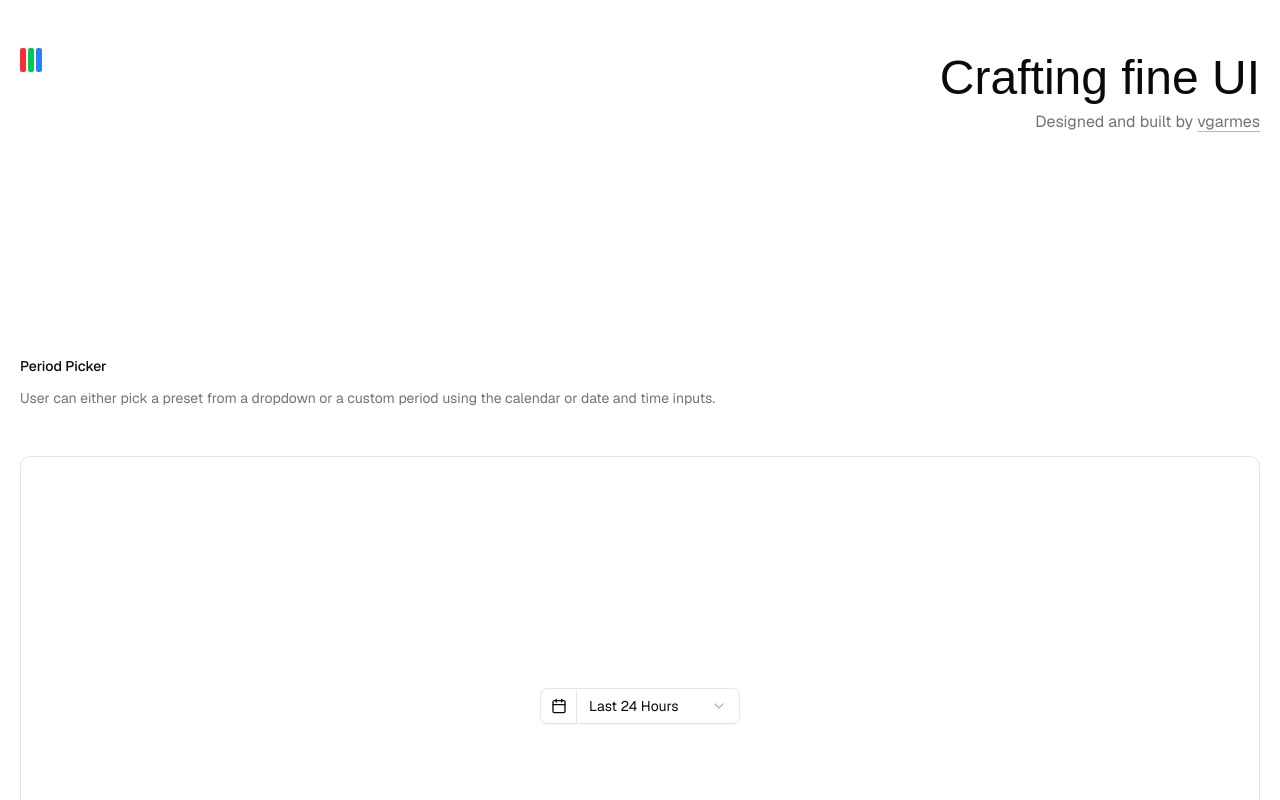
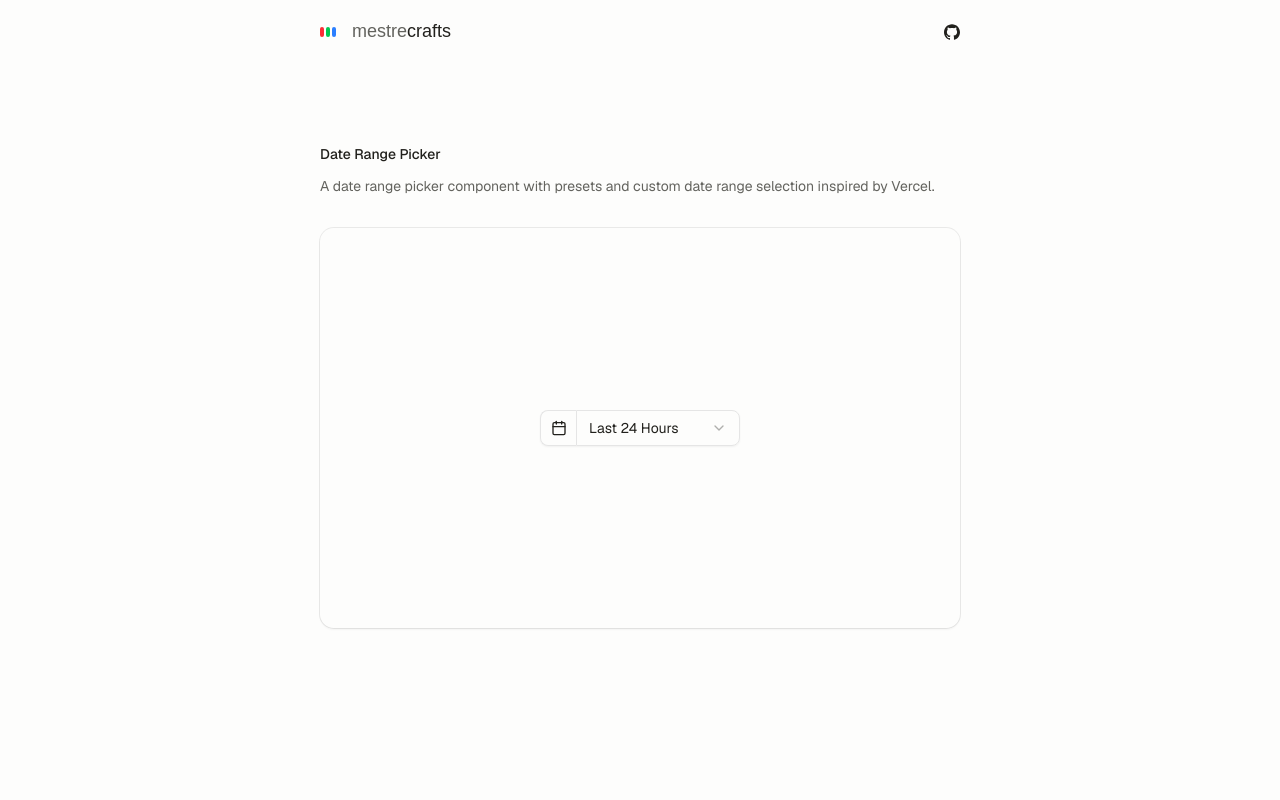
Before and after one commit to vgarmes/ui-lab, a Next.js app: page / in a window 1280 px wide. Shown: the top 800 px of the page. Built offline with nearby package versions, Linux system fonts and the light colour scheme; a web font is replaced by a local one.

Commit message:
feat: layout

```diff
--- a/src/app/layout.tsx
+++ b/src/app/layout.tsx
@@ -32,7 +32,7 @@ export default function RootLayout({
   return (
     <html lang="en" suppressHydrationWarning>
       <body
-        className={`${geistSans.variable} ${geistMono.variable} ${serif.variable} antialiased`}
+        className={`${geistSans.variable} ${geistMono.variable} ${serif.variable} bg-background text-foreground antialiased`}
       >
         <ThemeProvider
           attribute="class"
@@ -40,7 +40,11 @@ export default function RootLayout({
           enableSystem
           disableTransitionOnChange
         >
-          {children}
+          <div className="px-6">
+            <main className="mx-auto flex min-h-[calc(100dvh_-_var(--footer-height))] max-w-(--content-width) flex-col">
+              {children}
+            </main>
+          </div>
         </ThemeProvider>
       </body>
     </html>
--- a/src/app/page.tsx
+++ b/src/app/page.tsx
@@ -2,6 +2,7 @@
 
 import DateRangePicker from "@/components/date-range-picker";
 import { Preset } from "@/components/date-range-picker/types";
+import Preview from "@/components/preview";
 import { roundToNearestHours, subDays, subHours } from "date-fns";
 import { useState } from "react";
 import type { DateRange } from "react-day-picker";
@@ -39,38 +40,42 @@ export default function Home() {
   });
 
   return (
-    <div className="pt:10 flex max-w-7xl flex-col items-center justify-center gap-20 p-5 md:mx-auto md:gap-56 md:p-5 md:pt-12">
-      <header className="flex w-full items-start justify-between">
+    <div className="flex max-w-7xl flex-col items-center justify-center gap-20">
+      <header className="flex h-16 w-full items-center gap-4">
         <div className="flex items-center gap-0.5">
-          <span className="h-6 w-1.5 rounded-xs bg-red-500"></span>
-          <span className="h-6 w-1.5 rounded-xs bg-green-500"></span>
-          <span className="h-6 w-1.5 rounded-xs bg-blue-500"></span>
+          <span className="h-2.5 w-1 rounded-xs bg-red-500"></span>
+          <span className="h-2.5 w-1 rounded-xs bg-green-500"></span>
+          <span className="h-2.5 w-1 rounded-xs bg-blue-500"></span>
         </div>
-        <div className="text-light-1000 selection:bg-light-accent selection:text-light-200 dark:text-dark-1000 dark:selection:bg-dark-accent dark:selection:text-dark-200 md:w-h2container flex w-10/12 flex-col gap-1 text-right leading-tight">
-          <h1 className="w-full text-right font-serif text-4xl leading-tight md:text-5xl">
-            Crafting fine UI
-          </h1>
-          <div className="text-muted-foreground font-sans">
-            Designed and built by{" "}
-            <a
-              href="https://vgarmes.github.io/"
-              className="decorati decoration-muted-foreground/50 hover:decoration-muted-foreground underline underline-offset-4 transition-colors"
-            >
-              vgarmes
-            </a>
-          </div>
-        </div>
+
+        <h1 className="text-muted-foreground mb-0.5 grow font-serif text-lg leading-none">
+          mestre<span className="text-foreground">crafts</span>
+        </h1>
+        <a href="https://github.com/vgarmes/ui-lab/">
+          <svg
+            role="img"
+            viewBox="0 0 24 24"
+            xmlns="http://www.w3.org/2000/svg"
+            className="size-4"
+          >
+            <title>GitHub</title>
+            <path
+              fill="currentColor"
+              d="M12 .297c-6.63 0-12 5.373-12 12 0 5.303 3.438 9.8 8.205 11.385.6.113.82-.258.82-.577 0-.285-.01-1.04-.015-2.04-3.338.724-4.042-1.61-4.042-1.61C4.422 18.07 3.633 17.7 3.633 17.7c-1.087-.744.084-.729.084-.729 1.205.084 1.838 1.236 1.838 1.236 1.07 1.835 2.809 1.305 3.495.998.108-.776.417-1.305.76-1.605-2.665-.3-5.466-1.332-5.466-5.93 0-1.31.465-2.38 1.235-3.22-.135-.303-.54-1.523.105-3.176 0 0 1.005-.322 3.3 1.23.96-.267 1.98-.399 3-.405 1.02.006 2.04.138 3 .405 2.28-1.552 3.285-1.23 3.285-1.23.645 1.653.24 2.873.12 3.176.765.84 1.23 1.91 1.23 3.22 0 4.61-2.805 5.625-5.475 5.92.42.36.81 1.096.81 2.22 0 1.606-.015 2.896-.015 3.286 0 .315.21.69.825.57C20.565 22.092 24 17.592 24 12.297c0-6.627-5.373-12-12-12"
+            />
+          </svg>
+        </a>
       </header>
       <main className="w-full space-y-12">
-        <div className="relative flex w-full flex-col items-start gap-12 font-sans">
+        <div className="relative flex w-full flex-col items-start font-sans">
           <div className="w-full space-y-3">
-            <h2 className="text-sm font-medium">Period Picker</h2>
+            <h2 className="text-sm font-medium">Date Range Picker</h2>
             <p className="text-muted-foreground text-sm">
-              User can either pick a preset from a dropdown or a custom period
-              using the calendar or date and time inputs.
+              A date range picker component with presets and custom date range
+              selection inspired by Vercel.
             </p>
           </div>
-          <div className="border-light-border dark:border-dark-border flex h-[500px] w-full items-center justify-center rounded-lg border">
+          <Preview>
             <DateRangePicker
               value={range}
               onValueChange={(range) => {
@@ -79,7 +84,7 @@ export default function Home() {
               }}
               presets={presets}
             />
-          </div>
+          </Preview>
         </div>
       </main>
     </div>
--- /dev/null
+++ b/src/components/preview.tsx
@@ -0,0 +1,12 @@
+interface Props {
+  children?: React.ReactNode;
+}
+function Preview({ children }: Props) {
+  return (
+    <div className="relative z-0 mx-[-25px] my-8 flex h-[400px] w-[calc(100%_+_50px)] items-center justify-center border-t border-b bg-(--ds-background-demo) sm:mx-0 sm:w-full sm:rounded-xl sm:border-r sm:border-l sm:border-none sm:shadow-(--ds-shadow-border-small)">
+      {children}
+    </div>
+  );
+}
+
+export default Preview;
--- a/src/styles/globals.css
+++ b/src/styles/globals.css
@@ -1,13 +1,11 @@
 @import "tailwindcss";
 @import "tw-animate-css";
-
-@import "./vercel.css";
 
 @custom-variant dark (&:is(.dark *));
 
 @theme inline {
-  --color-background: var(--background);
-  --color-foreground: var(--foreground);
+  --color-background: var(--ds-gray-100);
+  --color-foreground: var(--ds-gray-1200);
   --font-sans: var(--font-geist-sans);
   --font-mono: var(--font-geist-mono);
   --font-serif: var(--font-dm-serif);
@@ -30,7 +28,7 @@
   --color-destructive: var(--destructive);
   --color-accent-foreground: var(--accent-foreground);
   --color-accent: var(--accent);
-  --color-muted-foreground: var(--muted-foreground);
+  --color-muted-foreground: var(--ds-gray-1100);
   --color-muted: var(--muted);
   --color-secondary-foreground: var(--secondary-foreground);
   --color-secondary: var(--secondary);
@@ -48,8 +46,6 @@
 
 :root {
   --radius: 0.625rem;
-  --background: oklch(1 0 0);
-  --foreground: oklch(0.145 0 0);
   --card: oklch(1 0 0);
   --card-foreground: oklch(0.145 0 0);
   --popover: oklch(1 0 0);
@@ -59,7 +55,6 @@
   --secondary: oklch(0.97 0 0);
   --secondary-foreground: oklch(0.205 0 0);
   --muted: oklch(0.97 0 0);
-  --muted-foreground: oklch(0.556 0 0);
   --accent: oklch(0.97 0 0);
   --accent-foreground: oklch(0.205 0 0);
   --destructive: oklch(0.577 0.245 27.325);
@@ -79,11 +74,40 @@
   --sidebar-accent-foreground: oklch(0.205 0 0);
   --sidebar-border: oklch(0.922 0 0);
   --sidebar-ring: oklch(0.708 0 0);
+  --content-width: 640px;
+  --ds-gray-100: #fdfdfc;
+  --ds-gray-200: #f9f9f8;
+  --ds-gray-300: #f1f0ef;
+  --ds-gray-400: #e9e8e6;
+  --ds-gray-500: #e2e1de;
+  --ds-gray-600: #dad9d6;
+  --ds-gray-700: #cfceca;
+  --ds-gray-800: #bcbbb5;
+  --ds-gray-900: #8d8d86;
+  --ds-gray-1000: #82827c;
+  --ds-gray-1100: #63635e;
+  --ds-gray-1200: #21201c;
+  --ds-gray-alpha-100: #00000003;
+  --ds-gray-alpha-200: #00000006;
+  --ds-gray-alpha-300: #0000000f;
+  --ds-gray-alpha-400: #00000017;
+  --ds-gray-alpha-500: #0000001f;
+  --ds-gray-alpha-600: #00000026;
+  --ds-gray-alpha-700: #00000031;
+  --ds-gray-alpha-800: #00000044;
+  --ds-gray-alpha-900: #00000072;
+  --ds-gray-alpha-1000: #0000007c;
+  --ds-gray-alpha-1100: #0000009b;
+  --ds-gray-alpha-1200: #000000df;
+  --ds-focus-border:
+    0 0 0 1px var(--ds-gray-alpha-600), 0px 0px 0px 4px #00000029;
+  --ds-shadow-border: 0 0 0 1px rgba(0, 0, 0, 0.08);
+  --ds-shadow-small: 0px 2px 2px rgba(0, 0, 0, 0.04);
+  --ds-shadow-border-small: var(--ds-shadow-border), var(--ds-shadow-small);
+  --ds-background-preview: white;
 }
 
 .dark {
-  --background: oklch(0.145 0 0);
-  --foreground: oklch(0.985 0 0);
   --card: oklch(0.205 0 0);
   --card-foreground: oklch(0.985 0 0);
   --popover: oklch(0.205 0 0);
@@ -93,7 +117,6 @@
   --secondary: oklch(0.269 0 0);
   --secondary-foreground: oklch(0.985 0 0);
   --muted: oklch(0.269 0 0);
-  --muted-foreground: oklch(0.708 0 0);
   --accent: oklch(0.269 0 0);
   --accent-foreground: oklch(0.985 0 0);
   --destructive: oklch(0.704 0.191 22.216);
@@ -113,15 +136,44 @@
   --sidebar-accent-foreground: oklch(0.985 0 0);
   --sidebar-border: oklch(1 0 0 / 10%);
   --sidebar-ring: oklch(0.556 0 0);
+  --ds-gray-100: #111110;
+  --ds-gray-200: #191918;
+  --ds-gray-300: #222221;
+  --ds-gray-400: #2a2a28;
+  --ds-gray-500: #31312e;
+  --ds-gray-600: #3b3a37;
+  --ds-gray-700: #494844;
+  --ds-gray-800: #62605b;
+  --ds-gray-900: #6f6d66;
+  --ds-gray-1000: #7c7b74;
+  --ds-gray-1100: #b5b3ad;
+  --ds-gray-1200: #eeeeec;
+  --ds-gray-alpha-100: #00000000;
+  --ds-gray-alpha-200: #ffffff09;
+  --ds-gray-alpha-300: #ffffff12;
+  --ds-gray-alpha-400: #ffffff1b;
+  --ds-gray-alpha-500: #ffffff22;
+  --ds-gray-alpha-600: #ffffff2c;
+  --ds-gray-alpha-700: #ffffff3b;
+  --ds-gray-alpha-800: #ffffff55;
+  --ds-gray-alpha-900: #ffffff64;
+  --ds-gray-alpha-1000: #ffffff72;
+  --ds-gray-alpha-1100: #ffffffaf;
+  --ds-gray-alpha-1200: #ffffffed;
+  --ds-focus-border:
+    0 0 0 1px var(--ds-gray-alpha-600), 0px 0px 0px 4px #ffffff3d;
+  --ds-shadow-border: 0 0 0 1px hsla(0, 0%, 100%, 0.08);
+  --ds-shadow-small: 0px 1px 2px rgba(0, 0, 0, 0.08);
+  --ds-shadow-border-small:
+    var(--ds-shadow-border), 0px 1px 2px rgba(0, 0, 0, 0.08);
+  --ds-background-preview: #0b0b09;
 }
 
 @layer base {
   * {
     @apply border-border outline-ring/50;
   }
-  body {
-    @apply bg-background text-foreground;
-  }
+
   button:not(disabled) {
     @apply cursor-pointer;
   }
--- a/src/styles/vercel.css
+++ /dev/null
@@ -1,59 +0,0 @@
-:root {
-  --ds-gray-100-value: 0, 0%, 95%;
-  --ds-gray-200-value: 0, 0%, 92%;
-  --ds-gray-300-value: 0, 0%, 90%;
-  --ds-gray-400-value: 0, 0%, 92%;
-  --ds-gray-500-value: 0, 0%, 79%;
-  --ds-gray-600-value: 0, 0%, 66%;
-  --ds-gray-700-value: 0, 0%, 56%;
-  --ds-gray-800-value: 0, 0%, 49%;
-  --ds-gray-900-value: 0, 0%, 40%;
-  --ds-gray-1000-value: 0, 0%, 9%;
-  --ds-gray-alpha-100: #0000000d;
-  --ds-gray-alpha-200: #00000015;
-  --ds-gray-alpha-300: #0000001a;
-  --ds-gray-alpha-400: #00000014;
-  --ds-gray-alpha-500: #00000036;
-  --ds-gray-alpha-600: #00000057;
-  --ds-gray-alpha-700: #00000070;
-  --ds-gray-alpha-800: #00000082;
-  --ds-gray-alpha-900: #0000009c;
-  --ds-gray-alpha-1000: #000000e8;
-  --ds-gray-100: hsla(var(--ds-gray-100-value), 1);
-  --ds-gray-200: hsla(var(--ds-gray-200-value), 1);
-  --ds-gray-300: hsla(var(--ds-gray-300-value), 1);
-  --ds-gray-400: hsla(var(--ds-gray-400-value), 1);
-  --ds-gray-500: hsla(var(--ds-gray-500-value), 1);
-  --ds-gray-600: hsla(var(--ds-gray-600-value), 1);
-  --ds-gray-700: hsla(var(--ds-gray-700-value), 1);
-  --ds-gray-800: hsla(var(--ds-gray-800-value), 1);
-  --ds-gray-900: hsla(var(--ds-gray-900-value), 1);
-  --ds-gray-1000: hsla(var(--ds-gray-1000-value), 1);
-  --ds-focus-border:
-    0 0 0 1px var(--ds-gray-alpha-600), 0px 0px 0px 4px #00000029;
-}
-
-.dark {
-  --ds-gray-100-value: 0, 0%, 10%;
-  --ds-gray-200-value: 0, 0%, 12%;
-  --ds-gray-300-value: 0, 0%, 16%;
-  --ds-gray-400-value: 0, 0%, 18%;
-  --ds-gray-500-value: 0, 0%, 27%;
-  --ds-gray-600-value: 0, 0%, 53%;
-  --ds-gray-700-value: 0, 0%, 56%;
-  --ds-gray-800-value: 0, 0%, 49%;
-  --ds-gray-900-value: 0, 0%, 63%;
-  --ds-gray-1000-value: 0, 0%, 93%;
-  --ds-gray-alpha-100: #ffffff0f;
-  --ds-gray-alpha-200: #ffffff17;
-  --ds-gray-alpha-300: #ffffff21;
-  --ds-gray-alpha-400: #ffffff24;
-  --ds-gray-alpha-500: #ffffff3d;
-  --ds-gray-alpha-600: #ffffff82;
-  --ds-gray-alpha-700: #ffffff8a;
-  --ds-gray-alpha-800: #ffffff78;
-  --ds-gray-alpha-900: #ffffff9c;
-  --ds-gray-alpha-1000: #ffffffeb;
-  --ds-focus-border:
-    0 0 0 1px var(--ds-gray-alpha-600), 0px 0px 0px 4px #ffffff3d;
-}
```
